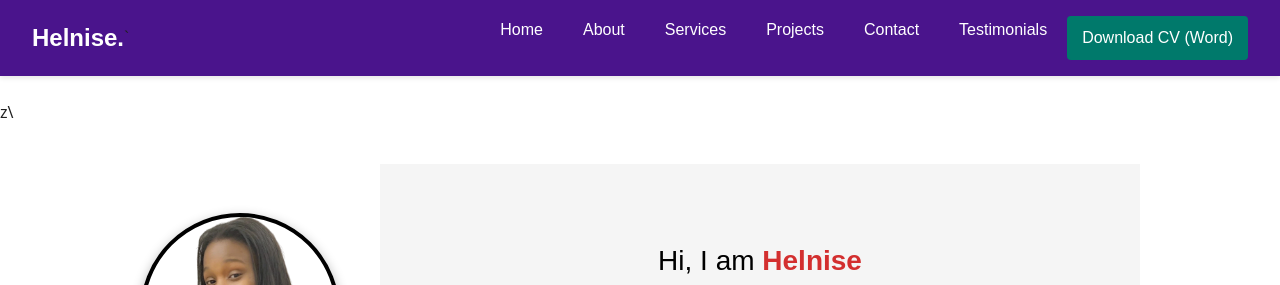
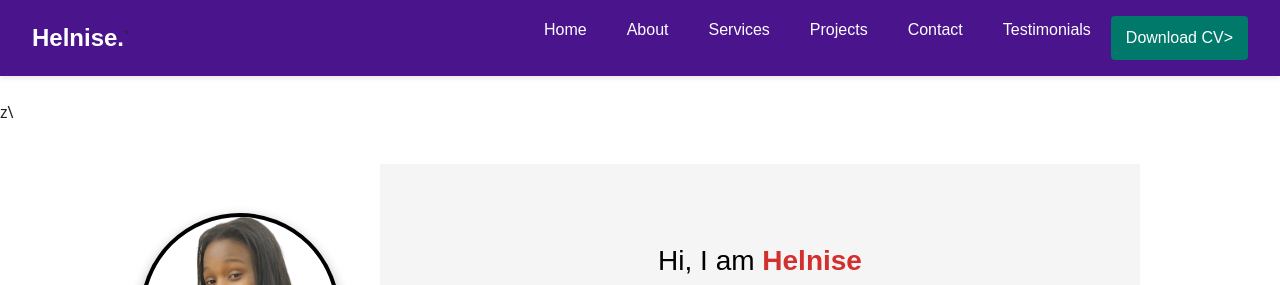
Before and after one commit to HelniseS/my-own-first-project, a plain HTML site: page index.html in a window 1280 px wide. Shown: the top 285 px of the page. Drawn offline with nearby package versions, Linux system fonts and the light colour scheme.

Commit message:
fixed the cv section

```diff
--- a/index.html
+++ b/index.html
@@ -28,7 +28,7 @@ z\
             </ul>
 
              <a href="assets/file/my-cv.docx" download class="download-btn" aria-label="Download my CV (Microsoft Word document)">
-  Download CV <span aria-hidden="true">(Word)</span>
+  Download CV>
 </a>
 
           </nav>
```
